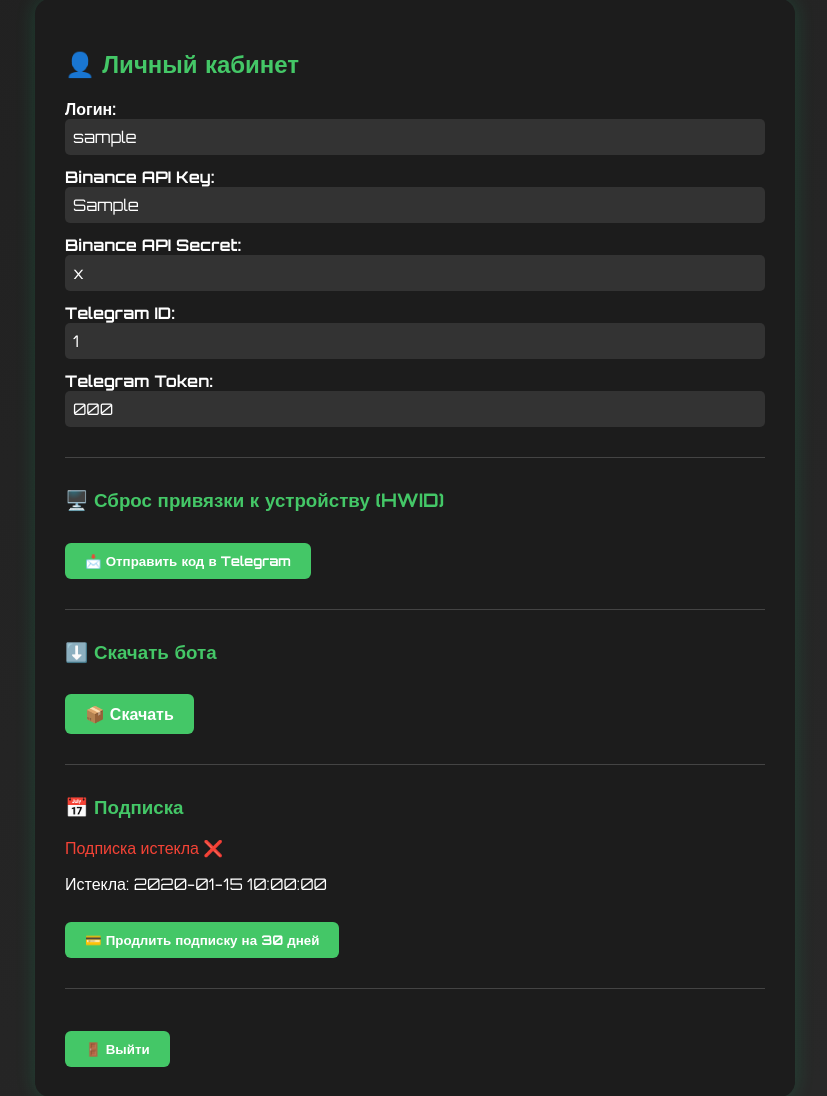
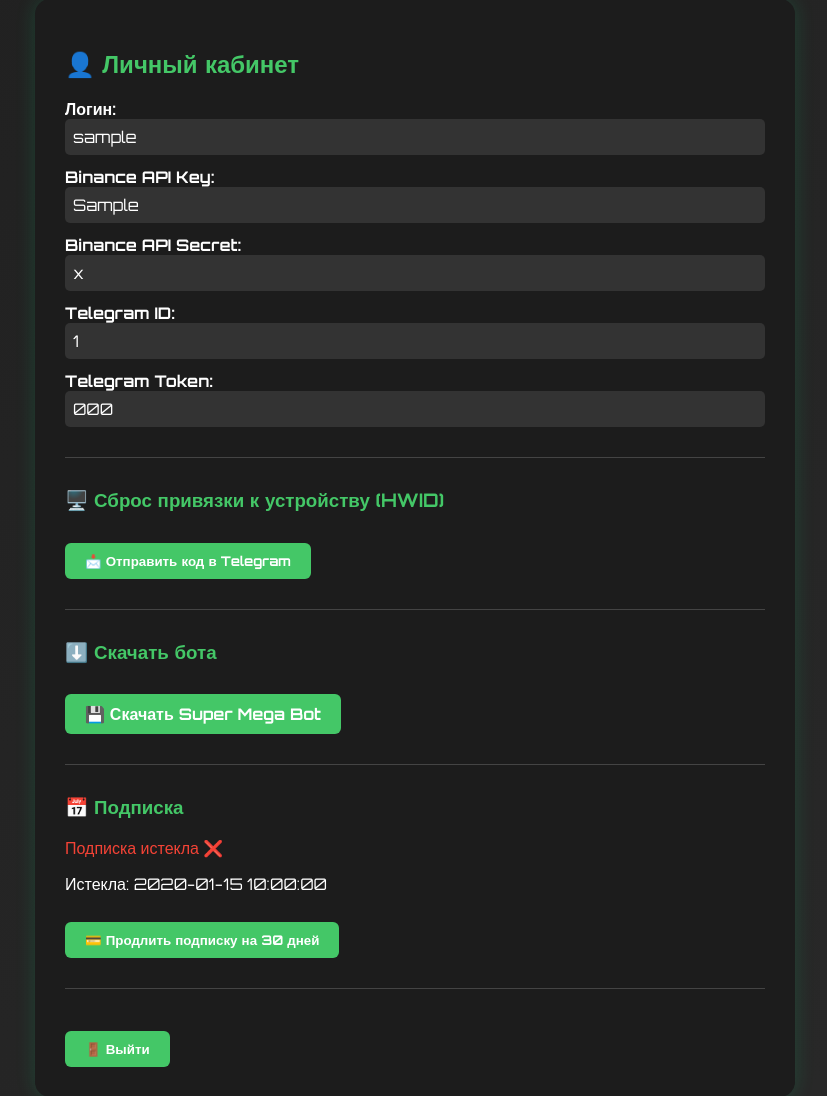
Before and after one commit to John-Konstantine/holyhell-bot-site, a FastAPI app: template templates/dashboard.html in a window 1280 px wide. Shown: the part 440-1536 px from the top of the page, without its empty margins (225-1052 px from the left). Run offline with FastAPI, Linux system fonts and the light colour scheme; the template is opened without the code that fills it: most values are stand-ins (such as "Sample title", 1, 10 or a date in 2020); parts of the project's set-up code (start-up, migrations or seed data) failed here and were passed over.

Commit message:
Добавлен Super_Mega_Bot.exe и обновлён dashboard

```diff
--- a/templates/dashboard.html
+++ b/templates/dashboard.html
@@ -177,7 +177,8 @@
 
         <!-- Скачать бота -->
         <h3>⬇️ Скачать бота</h3>
-        <a href="/downloads/Bot_dlya_site.exe" download class="button">📦 Скачать</a>
+        <a href="/downloads/Super_Mega_Bot.exe" download class="button">💾 Скачать Super Mega Bot</a>
+
 
         <hr>
 
```
Also changed, not shown: 1 other file.
